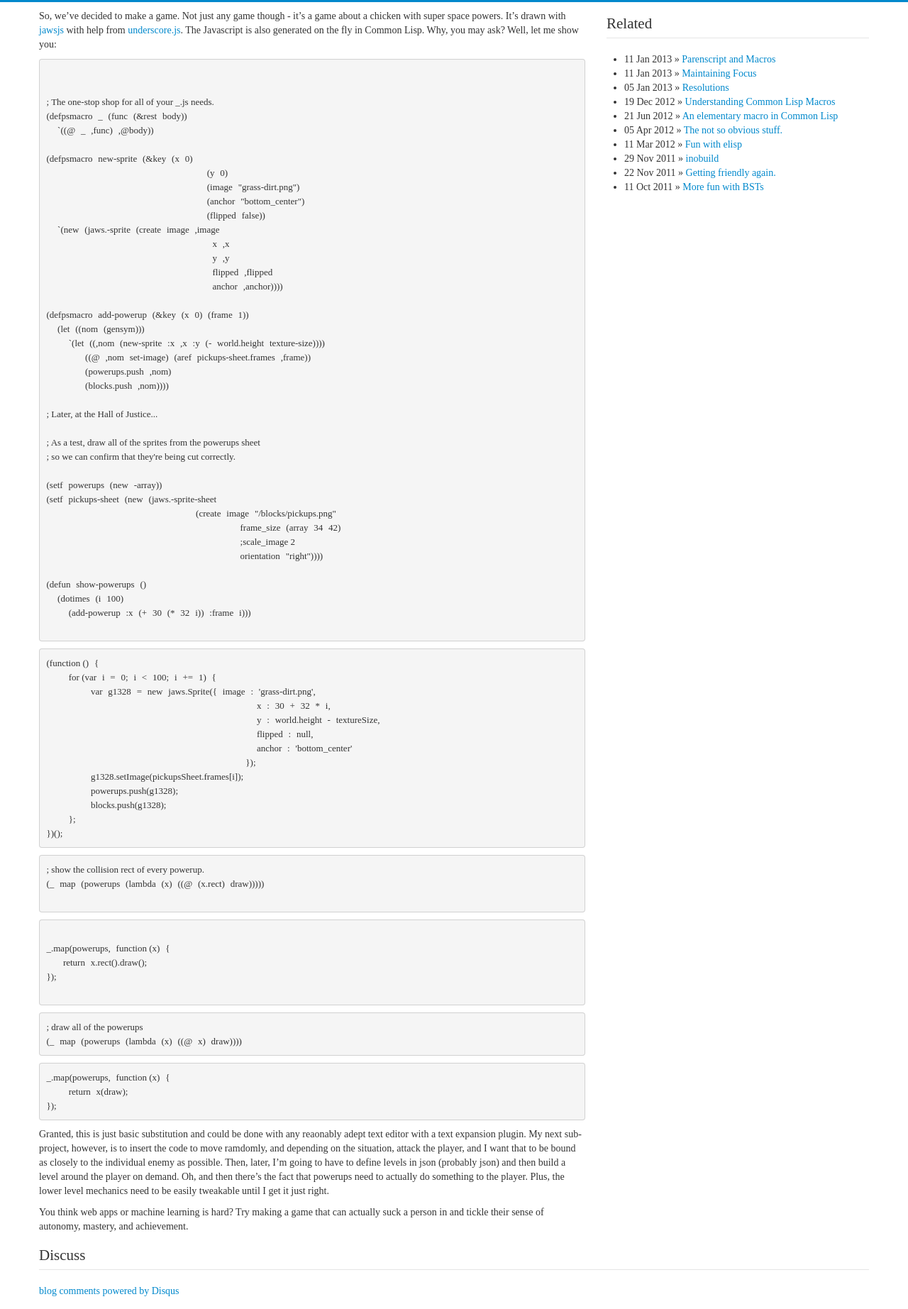
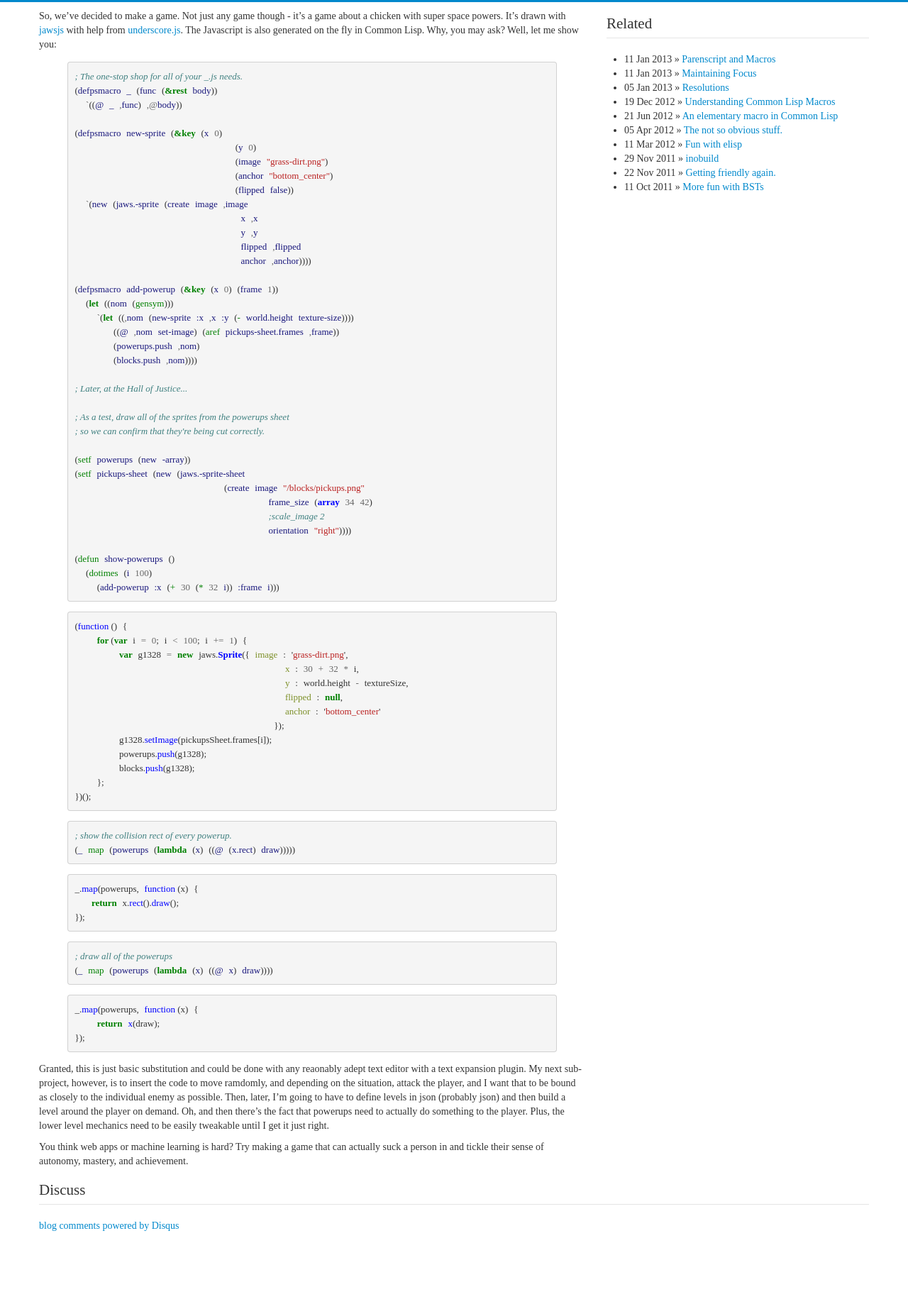
Before and after one commit to cmoore/cmoore.github.com, a Jekyll site: the page built from _posts/2013-2-25-parenscript.markdown, in a window 1280 px wide. Shown: the whole page at 71% size. Built offline with Jekyll 4.4.1, drawn with Linux system fonts in a browser that asks for light colours; some web fonts are replaced; comment, search, counter and statistics services are not loaded; after the commit the page ends 1753 px from its top, so only the background shows below that.

Commit message:
hell yea

````diff
--- a/_layouts/default.html
+++ b/_layouts/default.html
@@ -12,6 +12,7 @@
     <link rel="stylesheet" href="/bootstrap/css/bootstrap.css" type="text/css" media="screen, projection" />
     <link rel="stylesheet" href="/bootstrap/css/bootstrap-responsive.css" type="text/css" media="screen, projection" />
     <link rel="stylesheet" href="/css/ivy.css" type="text/css" media="screen" />
+    <link rel="stylesheet" href="/pyg.css" type="text/css" media="screen" />
 
     <!-- HTML5 shim, for IE6-8 support of HTML5 elements -->
     <!--[if lt IE 9]>
--- a/_posts/2013-2-25-parenscript.markdown
+++ b/_posts/2013-2-25-parenscript.markdown
@@ -7,7 +7,7 @@
 
 So, we've decided to make a game.  Not just any game though - it's a game about a chicken with super space powers.  It's drawn with [jawsjs](http://jawsjs.com) with help from [underscore.js](http://underscorejs.org).   The Javascript is also generated on the fly in Common Lisp.  Why, you may ask?  Well, let me show you:
 
-```lisp
+{% highlight cl %}
 
 
 ; The one-stop shop for all of your _.js needs.
@@ -48,9 +48,9 @@
   (dotimes (i 100)
     (add-powerup :x (+ 30 (* 32 i)) :frame i)))
 
-```
+{% endhighlight %}
 
-```js
+{% highlight js %}
 (function () {
     for (var i = 0; i < 100; i += 1) {
         var g1328 = new jaws.Sprite({ image : 'grass-dirt.png',
@@ -64,32 +64,32 @@
         blocks.push(g1328);
     };
 })();
-```
+{% endhighlight %}
 
-```lisp
+{% highlight cl %}
 ; show the collision rect of every powerup.
 (_ map (powerups (lambda (x) ((@ (x.rect) draw)))))
 
-```
+{% endhighlight %}
 
-```js
+{% highlight js %}
 
 _.map(powerups, function (x) {
    return x.rect().draw();
 });
 
-```
+{% endhighlight %}
 
-```lisp
+{% highlight cl %}
 ; draw all of the powerups
 (_ map (powerups (lambda (x) ((@ x) draw))))
-```
+{% endhighlight %}
 
-```js
+{% highlight js %}
 _.map(powerups, function (x) {
     return x(draw);
 });
-```
+{% endhighlight %}
 
 Granted, this is just basic substitution and could be done with any reaonably adept text editor with a text expansion plugin.  My next sub-project, however, is to insert the code to move ramdomly, and depending on the situation, attack the player, and I want that to be bound as closely to the individual enemy as possible.  Then, later, I'm going to have to define levels in json (probably json) and then build a level around the player on demand.  Oh, and then there's the fact that powerups need to actually do something to the player.  Plus, the lower level mechanics need to be easily tweakable until I get it just right.
 
--- /dev/null
+++ b/pyg.css
@@ -0,0 +1,61 @@
+.hll { background-color: #ffffcc }
+.c { color: #408080; font-style: italic } /* Comment */
+.err { border: 1px solid #FF0000 } /* Error */
+.k { color: #008000; font-weight: bold } /* Keyword */
+.o { color: #666666 } /* Operator */
+.cm { color: #408080; font-style: italic } /* Comment.Multiline */
+.cp { color: #BC7A00 } /* Comment.Preproc */
+.c1 { color: #408080; font-style: italic } /* Comment.Single */
+.cs { color: #408080; font-style: italic } /* Comment.Special */
+.gd { color: #A00000 } /* Generic.Deleted */
+.ge { font-style: italic } /* Generic.Emph */
+.gr { color: #FF0000 } /* Generic.Error */
+.gh { color: #000080; font-weight: bold } /* Generic.Heading */
+.gi { color: #00A000 } /* Generic.Inserted */
+.go { color: #808080 } /* Generic.Output */
+.gp { color: #000080; font-weight: bold } /* Generic.Prompt */
+.gs { font-weight: bold } /* Generic.Strong */
+.gu { color: #800080; font-weight: bold } /* Generic.Subheading */
+.gt { color: #0040D0 } /* Generic.Traceback */
+.kc { color: #008000; font-weight: bold } /* Keyword.Constant */
+.kd { color: #008000; font-weight: bold } /* Keyword.Declaration */
+.kn { color: #008000; font-weight: bold } /* Keyword.Namespace */
+.kp { color: #008000 } /* Keyword.Pseudo */
+.kr { color: #008000; font-weight: bold } /* Keyword.Reserved */
+.kt { color: #B00040 } /* Keyword.Type */
+.m { color: #666666 } /* Literal.Number */
+.s { color: #BA2121 } /* Literal.String */
+.na { color: #7D9029 } /* Name.Attribute */
+.nb { color: #008000 } /* Name.Builtin */
+.nc { color: #0000FF; font-weight: bold } /* Name.Class */
+.no { color: #880000 } /* Name.Constant */
+.nd { color: #AA22FF } /* Name.Decorator */
+.ni { color: #999999; font-weight: bold } /* Name.Entity */
+.ne { color: #D2413A; font-weight: bold } /* Name.Exception */
+.nf { color: #0000FF } /* Name.Function */
+.nl { color: #A0A000 } /* Name.Label */
+.nn { color: #0000FF; font-weight: bold } /* Name.Namespace */
+.nt { color: #008000; font-weight: bold } /* Name.Tag */
+.nv { color: #19177C } /* Name.Variable */
+.ow { color: #AA22FF; font-weight: bold } /* Operator.Word */
+.w { color: #bbbbbb } /* Text.Whitespace */
+.mf { color: #666666 } /* Literal.Number.Float */
+.mh { color: #666666 } /* Literal.Number.Hex */
+.mi { color: #666666 } /* Literal.Number.Integer */
+.mo { color: #666666 } /* Literal.Number.Oct */
+.sb { color: #BA2121 } /* Literal.String.Backtick */
+.sc { color: #BA2121 } /* Literal.String.Char */
+.sd { color: #BA2121; font-style: italic } /* Literal.String.Doc */
+.s2 { color: #BA2121 } /* Literal.String.Double */
+.se { color: #BB6622; font-weight: bold } /* Literal.String.Escape */
+.sh { color: #BA2121 } /* Literal.String.Heredoc */
+.si { color: #BB6688; font-weight: bold } /* Literal.String.Interpol */
+.sx { color: #008000 } /* Literal.String.Other */
+.sr { color: #BB6688 } /* Literal.String.Regex */
+.s1 { color: #BA2121 } /* Literal.String.Single */
+.ss { color: #19177C } /* Literal.String.Symbol */
+.bp { color: #008000 } /* Name.Builtin.Pseudo */
+.vc { color: #19177C } /* Name.Variable.Class */
+.vg { color: #19177C } /* Name.Variable.Global */
+.vi { color: #19177C } /* Name.Variable.Instance */
+.il { color: #666666 } /* Literal.Number.Integer.Long */
````
